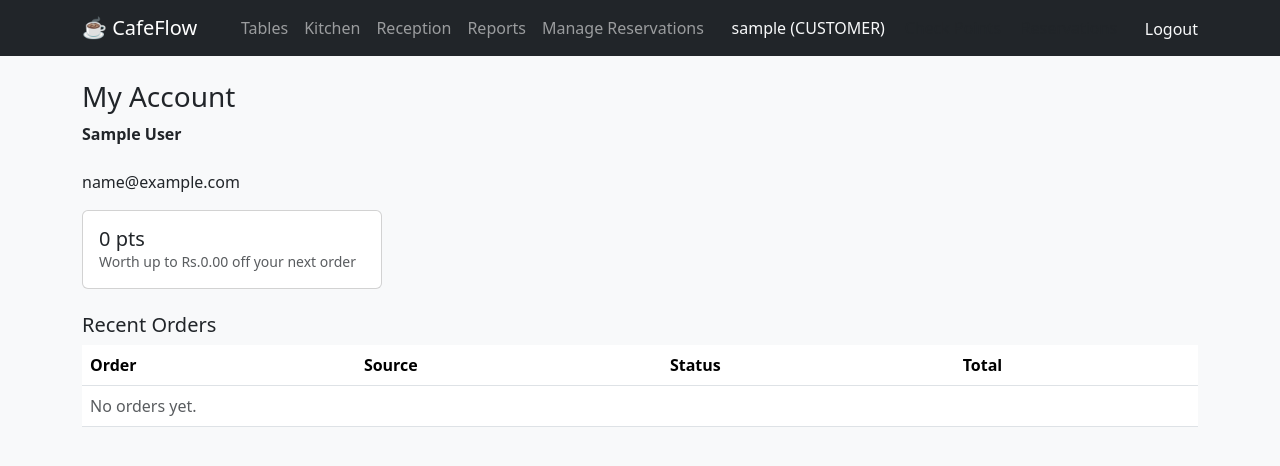
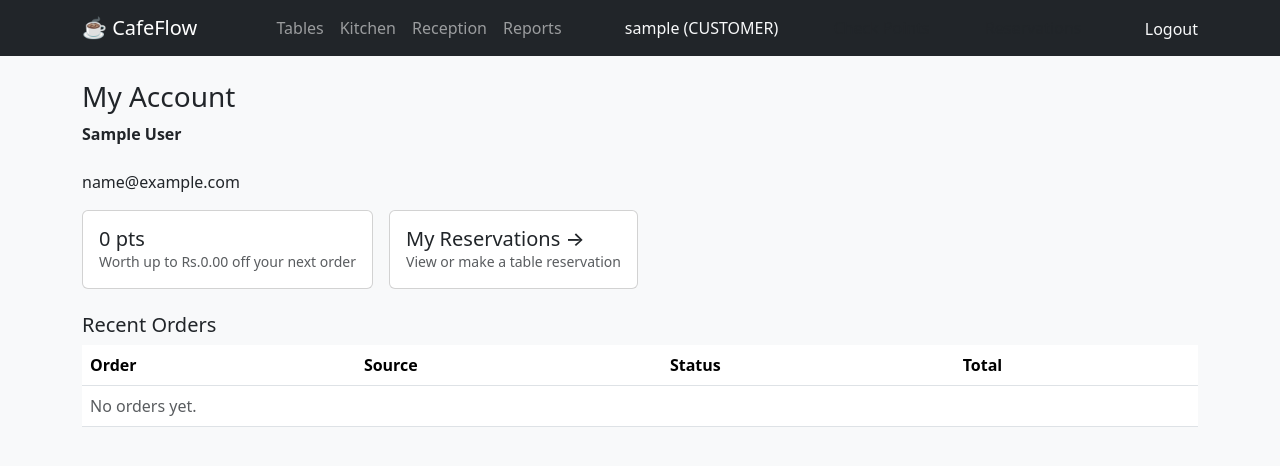
Before and after one commit to khadkashashi/CafeFlow, a Django app: page /account/ in a window 1280 px wide. Shown: the top 466 px of the page. Run offline with Django 5.2, Linux system fonts and the light colour scheme; the visitor is signed in with stand-in values (Sample User, id 1); data comes from the database, SQL or seed files in the repository; data that the repository does not hold is empty.

Commit message:
Simplify account page: link out to dedicated reservations page instead of embedding it

```diff
--- a/customers/templates/customers/my_account.html
+++ b/customers/templates/customers/my_account.html
@@ -5,9 +5,16 @@
 <h3>My Account</h3>
 <p><strong>{{ customer.name }}</strong><br>{{ customer.phone }}<br>{{ customer.email }}</p>
 
-<div class="card p-3 mb-4" style="max-width: 300px;">
-    <h5 class="mb-0">{{ customer.loyalty_points }} pts</h5>
-    <small class="text-muted">Worth up to Rs.{{ points_value }} off your next order</small>
+<div class="d-flex gap-3 mb-4 flex-wrap">
+    <div class="card p-3" style="min-width: 220px;">
+        <h5 class="mb-0">{{ customer.loyalty_points }} pts</h5>
+        <small class="text-muted">Worth up to Rs.{{ points_value }} off your next order</small>
+    </div>
+
+    <a href="{% url 'reservations:my_reservations' %}" class="card p-3 text-decoration-none text-dark" style="min-width: 220px;">
+        <h5 class="mb-0">My Reservations →</h5>
+        <small class="text-muted">View or make a table reservation</small>
+    </a>
 </div>
 
 <h5>Recent Orders</h5>
--- a/customers/views.py
+++ b/customers/views.py
@@ -4,6 +4,7 @@ from accounts.decorators import role_required
 from accounts.models import User
 from orders.models import Order
 from .models import Customer
+from django.conf import settings
 
 
 @role_required(User.Role.CUSTOMER)
@@ -16,7 +17,6 @@ def my_account(request):
         },
     )
     orders = Order.objects.filter(customer=customer).order_by("-created_at")[:10]
-    from django.conf import settings
     points_value = customer.loyalty_points * settings.LOYALTY_POINT_VALUE
     return render(request, "customers/my_account.html", {"customer": customer, "orders": orders, "points_value": points_value})
 
--- a/templates/base.html
+++ b/templates/base.html
@@ -22,14 +22,10 @@
 {% if user.can_access_reports %}
 <a class="nav-link" href="{% url 'reports:dashboard' %}">Reports</a>
 {% endif %}
-{% if user.can_bill %}
-<a class="nav-link" href="{% url 'reservations:reservation_list' %}">Manage Reservations</a>
-{% endif %}
+
 </div>
 {% if user.is_authenticated and user.role == "CUSTOMER" %}
 <a class="navbar-text text-light text-decoration-none" href="{% url 'customers:my_account' %}">{{ user.username }} ({{ user.role }})</a>
-{% elif user.is_authenticated %}
-<span class="navbar-text text-light">{{ user.username }} ({{ user.role }})</span>
 {% endif %}
 
 <a class="nav-link" href="{% url 'customers:check_points' %}">Check Points</a>
```
